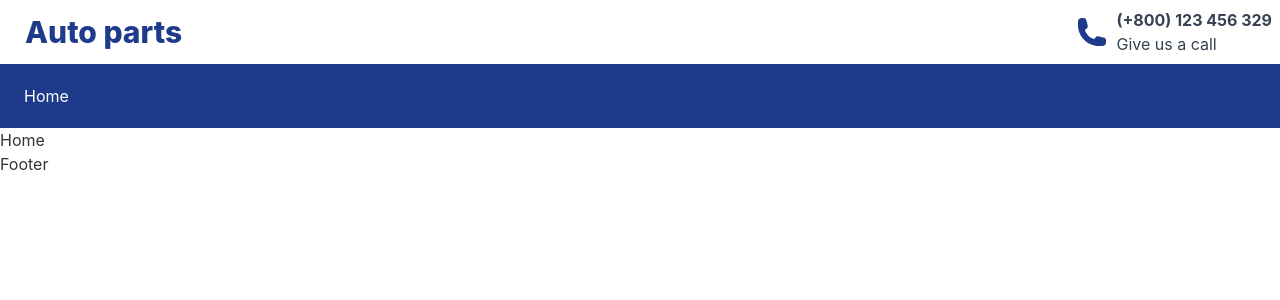
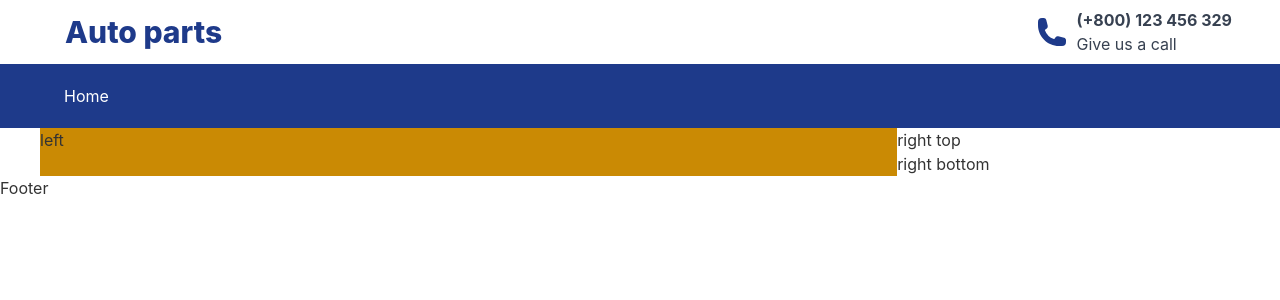
Before and after one commit to ashrafcse3/auto-parts-client-assignment-12, a React (Create React App) app: page / in a window 1280 px wide. Shown: the top 300 px of the page. Built offline with nearby package versions, Linux system fonts and the light colour scheme.

Commit message:
navbar added

```diff
--- /dev/null
+++ b/src/Pages/Home/Banner/Banner.js
@@ -0,0 +1,15 @@
+import React from 'react';
+
+const Banner = () => {
+    return (
+        <div className='grid lg:grid-cols-7'>
+            <div className='col-span-5 bg-yellow-600'>left</div>
+            <div className='col-span-2'>
+                <div>right top</div>
+                <div>right bottom</div>
+            </div>
+        </div>
+    );
+};
+
+export default Banner;
--- a/src/Pages/Home/Home/Home.js
+++ b/src/Pages/Home/Home/Home.js
@@ -1,9 +1,10 @@
 import React from 'react';
+import Banner from '../Banner/Banner';
 
 const Home = () => {
     return (
-        <div>
-            Home
+        <div className='mx-auto max-w-[1200px]'>
+            <Banner></Banner>
         </div>
     );
 };
--- a/src/Pages/Shared/Navbar/Navbar.js
+++ b/src/Pages/Shared/Navbar/Navbar.js
@@ -8,7 +8,8 @@ const Navbar = () => {
     </>;
     return (
         <div>
-            <div className="navbar bg-base-100">
+            <div className='bg-base-100'>
+                <div className="navbar mx-auto max-w-[1200px]">
                     <div className="flex-1">
                         <Link className="text-blue-900 btn btn-ghost normal-case text-3xl font-extrabold">Auto parts</Link>
                     </div>
@@ -20,7 +21,9 @@ const Navbar = () => {
                         </div>
                     </div>
                 </div>
-            <div className="navbar bg-blue-900 text-white">
+            </div>
+            <div className='bg-blue-900 text-white'>
+                <div className="navbar mx-auto max-w-[1200px]">
                     <div className="navbar-start">
                         <div className="dropdown">
                             <label tabIndex={0} className="btn btn-ghost lg:hidden">
@@ -39,6 +42,7 @@ const Navbar = () => {
 
                 </div>
             </div>
+        </div>
     );
 };
 
```
Lines whose indentation alone changed are shown as unchanged.
